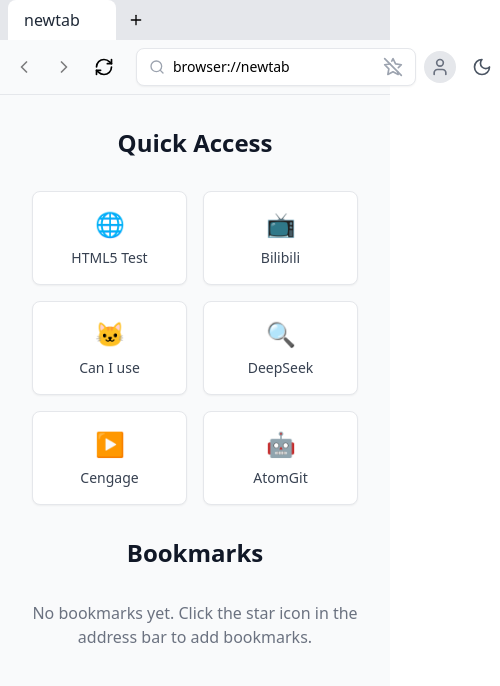
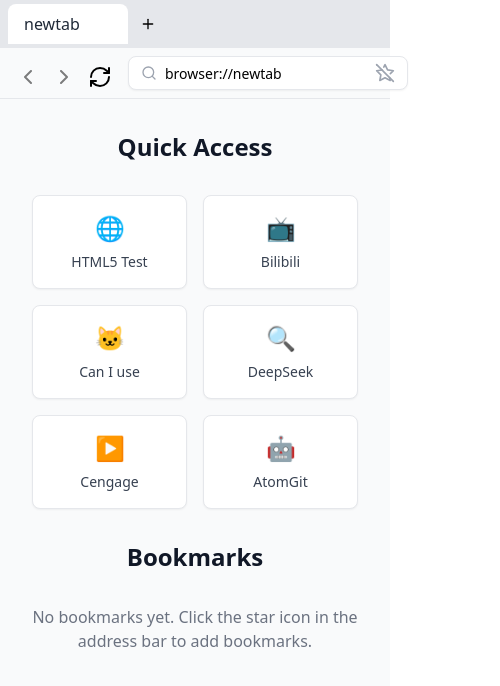
Before and after one commit to huster-zhangpeng/simubrowser, a React (Vite) app: page / in a window 390 px wide. Shown: the top 686 px of the page, 500 px wide, since content can reach past the window. Built offline with nearby package versions, Linux system fonts and the light colour scheme.

Commit message:
Implement responsive design and mobile optimizations for browser interface components

```diff
--- a/src/components/AddressBar.tsx
+++ b/src/components/AddressBar.tsx
@@ -68,14 +68,14 @@ export function AddressBar({ currentUrl, onNavigate, currentUser, onLogout, onSe
 
   return (
     <div className="flex items-center w-full">
-      <div className="flex flex-1 items-center bg-white dark:bg-darkSecondary rounded-lg px-3 py-2 shadow-sm border dark:border-darkBorder mr-2">
-        <Search className="w-4 h-4 text-gray-400 mr-2" />
+      <div className="flex flex-1 min-w-0 items-center bg-white dark:bg-darkSecondary rounded-lg px-3 shadow-sm border dark:border-darkBorder mr-2">
+        <Search className="w-4 h-4 text-gray-400 mr-2 flex-shrink-0" />
         <input
           type="text"
           value={inputValue}
           onChange={(e) => setInputValue(e.target.value)}
           onKeyPress={handleKeyPress}
-          className="flex-1 outline-none text-sm dark:bg-darkSecondary dark:text-darkText mr-2"
+          className="flex-1 min-w-0 h-8 sm:h-10 outline-none text-sm dark:bg-darkSecondary dark:text-darkText mr-2"
           placeholder="Enter URL or search"
         />
         <button
@@ -90,7 +90,7 @@ export function AddressBar({ currentUrl, onNavigate, currentUser, onLogout, onSe
           )}
         </button>
       </div>
-      <div className="flex items-center space-x-2 ml-auto">
+      <div className="hidden sm:flex items-center space-x-2 ml-auto">
         <UserAvatar
           currentUser={currentUser}
           onLogout={onLogout}
--- a/src/components/BookmarkBar.tsx
+++ b/src/components/BookmarkBar.tsx
@@ -45,16 +45,19 @@ const BookmarkBar: React.FC<BookmarkBarProps> = ({ bookmarks, onUpdateBookmarks
   }
 
   return (
-    <div className="bookmark-container w-full max-w-screen-lg mx-auto px-4 py-2 grid grid-cols-2 sm:grid-cols-4 md:grid-cols-6 lg:grid-cols-8 gap-2">
+    <div className="bookmark-container w-full max-w-screen-lg mx-auto py-1 sm:py-2 overflow-x-auto snap-x touch-pan-x">
+      <div className="flex flex-nowrap gap-2 px-4 min-w-full">
         {bookmarks.map(bookmark => (
+          <div key={bookmark.id} className="flex-none snap-start">
             <Bookmark
-          key={bookmark.id}
               bookmark={bookmark}
               isDeleteMode={isDeleteMode}
               onDelete={handleDelete}
               onLongPress={handleLongPress}
             />
+          </div>
         ))}
+      </div>
     </div>
   );
 };
--- a/src/components/NavigationBar.tsx
+++ b/src/components/NavigationBar.tsx
@@ -17,30 +17,30 @@ export function NavigationBar({
   onRefresh,
 }: NavigationBarProps) {
   return (
-    <div className="flex items-center space-x-2">
+    <div className="flex items-center gap-1 sm:gap-2">
       <button
         onClick={onBack}
         disabled={!canGoBack}
-        className={`p-1.5 rounded-full hover:bg-gray-100 ${
+        className={`w-8 h-8 sm:w-10 sm:h-10 p-2 sm:p-3 rounded-full hover:bg-gray-100 ${
           !canGoBack ? 'opacity-50 cursor-not-allowed' : ''
         }`}
       >
-        <ChevronLeft className="w-5 h-5" />
+        <ChevronLeft className="text-lg sm:text-xl" />
       </button>
       <button
         onClick={onForward}
         disabled={!canGoForward}
-        className={`p-1.5 rounded-full hover:bg-gray-100 ${
+        className={`w-8 h-8 sm:w-10 sm:h-10 p-2 sm:p-3 rounded-full hover:bg-gray-100 ${
           !canGoForward ? 'opacity-50 cursor-not-allowed' : ''
         }`}
       >
-        <ChevronRight className="w-5 h-5" />
+        <ChevronRight className="text-lg sm:text-xl" />
       </button>
       <button
         onClick={onRefresh}
-        className="p-1.5 rounded-full hover:bg-gray-100"
+        className="w-8 h-8 sm:w-10 sm:h-10 p-2 sm:p-3 rounded-full hover:bg-gray-100"
       >
-        <RefreshCw className="w-5 h-5" />
+        <RefreshCw className="text-lg sm:text-xl" />
       </button>
     </div>
   );
--- a/src/components/TabBar.tsx
+++ b/src/components/TabBar.tsx
@@ -18,12 +18,13 @@ export function TabBar({
   onNewTab,
 }: TabBarProps) {
   return (
-    <div className="flex items-center bg-gray-200 px-2">
-      <div className="flex items-center space-x-1 overflow-x-auto">
-        {tabs.map((tab) => (
-          <div
-            key={tab.id}
-            className={`group flex items-center px-4 py-2 pr-2 rounded-t-lg cursor-pointer ${
+    <div className="relative flex items-center bg-gray-200 px-2">
+      <div className="flex-1 relative">
+        <div className="flex items-center gap-1 overflow-x-auto snap-x py-1 scroll-smooth touch-pan-x">
+          {tabs.map((tab) => (
+            <div
+              key={tab.id}
+            className={`group flex items-center px-4 py-2 pr-2 rounded-t-lg cursor-pointer snap-start min-w-[120px] sm:min-w-[160px] scroll-ml-6 ${
               tab.id === activeTabId
                 ? 'bg-white text-gray-800'
                 : 'bg-gray-100 text-gray-600 hover:bg-gray-50'
@@ -43,13 +44,15 @@ export function TabBar({
               <X className="w-3 h-3" />
             </button>
           </div>
-        ))}
+          ))}
         <button
           onClick={onNewTab}
           className="p-2 hover:bg-gray-300 rounded-full"
         >
           <Plus className="w-4 h-4" />
         </button>
+        </div>
+        <div className="absolute right-0 top-0 bottom-0 w-8 bg-gradient-to-l from-gray-200 to-transparent pointer-events-none" />
       </div>
     </div>
   );
--- a/src/components/ThemeToggle.tsx
+++ b/src/components/ThemeToggle.tsx
@@ -12,16 +12,27 @@ export function ThemeToggle({ onClick }: ThemeToggleProps) {
   return (
     <button
       onClick={onClick}
-      className="p-2 rounded-lg transition-colors duration-200
-        hover:bg-gray-100 focus:outline-none focus:ring-2
+      className="
+        w-8 h-8 sm:w-10 sm:h-10
+        p-2 sm:p-3
+        rounded-lg
+        transition-all duration-300 ease-in-out
+        hover:bg-gray-100
+        focus:outline-none focus:ring-2
         focus:ring-primary-light focus:ring-opacity-50
-        dark:hover:bg-darkSecondary dark:focus:ring-primary-dark"
+        dark:hover:bg-darkSecondary dark:focus:ring-primary-dark
+        fixed bottom-4 right-4 sm:static
+        shadow-lg sm:shadow-none
+        bg-white dark:bg-darkPrimary
+        hover:scale-105 active:scale-95
+        sm:hover:scale-100 sm:active:scale-100
+      "
       aria-label={`Switch to ${theme === 'light' ? 'dark' : 'light'} mode`}
     >
       {theme === 'light' ? (
-        <Moon className="w-5 h-5 text-gray-600 dark:text-gray-400" />
+        <Moon className="w-5 h-5 text-gray-600 dark:text-gray-400 transition-transform duration-300 hover:rotate-12" />
       ) : (
-        <Sun className="w-5 h-5 text-yellow-500" />
+        <Sun className="w-5 h-5 text-yellow-500 transition-transform duration-300 hover:rotate-12" />
       )}
     </button>
   );
--- a/src/components/UserAvatar.tsx
+++ b/src/components/UserAvatar.tsx
@@ -19,7 +19,7 @@ export function UserAvatar({ currentUser, onLogout, onSettings }: UserAvatarProp
     <div className="relative">
       <button
         onClick={togglePopup}
-        className="w-8 h-8 rounded-full overflow-hidden hover:ring-2 hover:ring-gray-200 transition-colors duration-200"
+        className="w-6 h-6 sm:w-8 sm:h-8 p-1 sm:p-2 rounded-full overflow-hidden ring-2 ring-gray-200 hover:ring-primary-500 transition-all duration-200 active:scale-95"
       >
         {currentUser?.avatar ? (
             <img
@@ -28,8 +28,8 @@ export function UserAvatar({ currentUser, onLogout, onSettings }: UserAvatarProp
               className="w-full h-full object-cover"
             />
           ) : (
-            <div className="w-full h-full bg-gray-200 flex items-center justify-center">
-              <User className="w-5 h-5 text-gray-500" />
+            <div className="w-full h-full bg-gray-200 flex items-center justify-center touch-action-manipulation">
+              <User className="w-4 h-4 sm:w-5 sm:h-5 text-gray-500" />
             </div>
           )}
       </button>
@@ -46,7 +46,7 @@ export function UserAvatar({ currentUser, onLogout, onSettings }: UserAvatarProp
           >
           <div className="p-3 border-b border-gray-200">
             <div className="flex items-center space-x-3">
-              <div className="w-10 h-10 rounded-full overflow-hidden flex-shrink-0">
+              <div className="w-8 h-8 sm:w-10 sm:h-10 rounded-full overflow-hidden flex-shrink-0 ring-2 ring-gray-200">
                 {currentUser?.avatar ? (
                   <img
                     src={currentUser.avatar}
```
Lines whose indentation alone changed are shown as unchanged.
